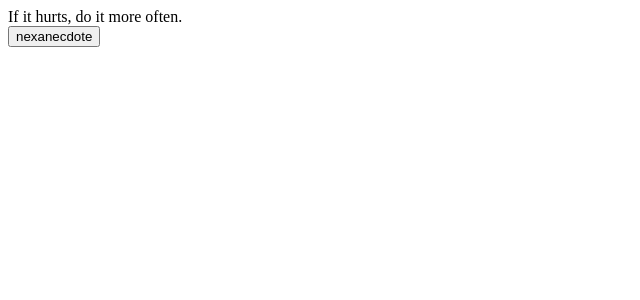
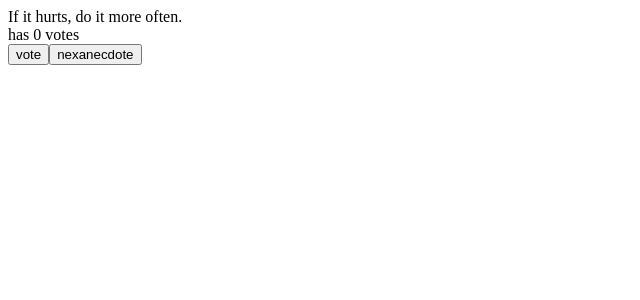
Before and after one commit to mosh-pirk/tamk-fullstack, a React (Create React App) app in the folder osa1/tehtavat/: page / in a window 1280 px wide. Shown: the top 300 px of the page, without its empty margins (0-640 px from the left). Built offline with nearby package versions, Linux system fonts and the light colour scheme.

Commit message:
tehtävä 1.13*

```diff
--- a/osa1/tehtavat/src/App.js
+++ b/osa1/tehtavat/src/App.js
@@ -10,15 +10,33 @@ const App = () => {
         'Debugging is twice as hard as writing the code in the first place. Therefore, if you write the code as cleverly as possible, you are, by definition, not smart enough to debug it.',
         'Programming without an extremely heavy use of console.log is same as if a doctor would refuse to use x-rays or blood tests when dianosing patients.'
     ]
+    const anecdotesNew = {...anecdotes.map(x => {
+            return {text: x, vote: 0}
+        })}
 
     const [selected, setSelected] = useState(0)
+    const [anecdotesObject, setAnecdotesObject] = useState(anecdotesNew)
 
     const getRandomNumberBetween = (min, max) => Math.floor(Math.random() * (max - min) + min);
 
+    const handleVotes = (key) => {
+        const copy = {...anecdotesObject}
+        const vote = copy[key].vote
+        copy[key].vote = vote +1
+        setAnecdotesObject(copy)
+    }
+
     return (
         <div>
-            {anecdotes[selected]}
+            {anecdotesObject[selected].text}
+            <div>
+                 {'has ' + anecdotesObject[selected].vote + ' votes '}
+            </div>
+
+            <div>
+            <Button name={'vote'} handleClick={() => handleVotes(selected)} />
             <Button name={'nexanecdote'} handleClick={() => setSelected(getRandomNumberBetween(0, 7))} />
+            </div>
         </div>
     )
 }
@@ -26,4 +44,4 @@ const App = () => {
 
 export default App;
 
-const Button = ({name, handleClick}) => <div><button onClick={() => handleClick()}> {name} </button></div>
+const Button = ({name, handleClick}) => <button onClick={() => handleClick()}> {name} </button>
```
